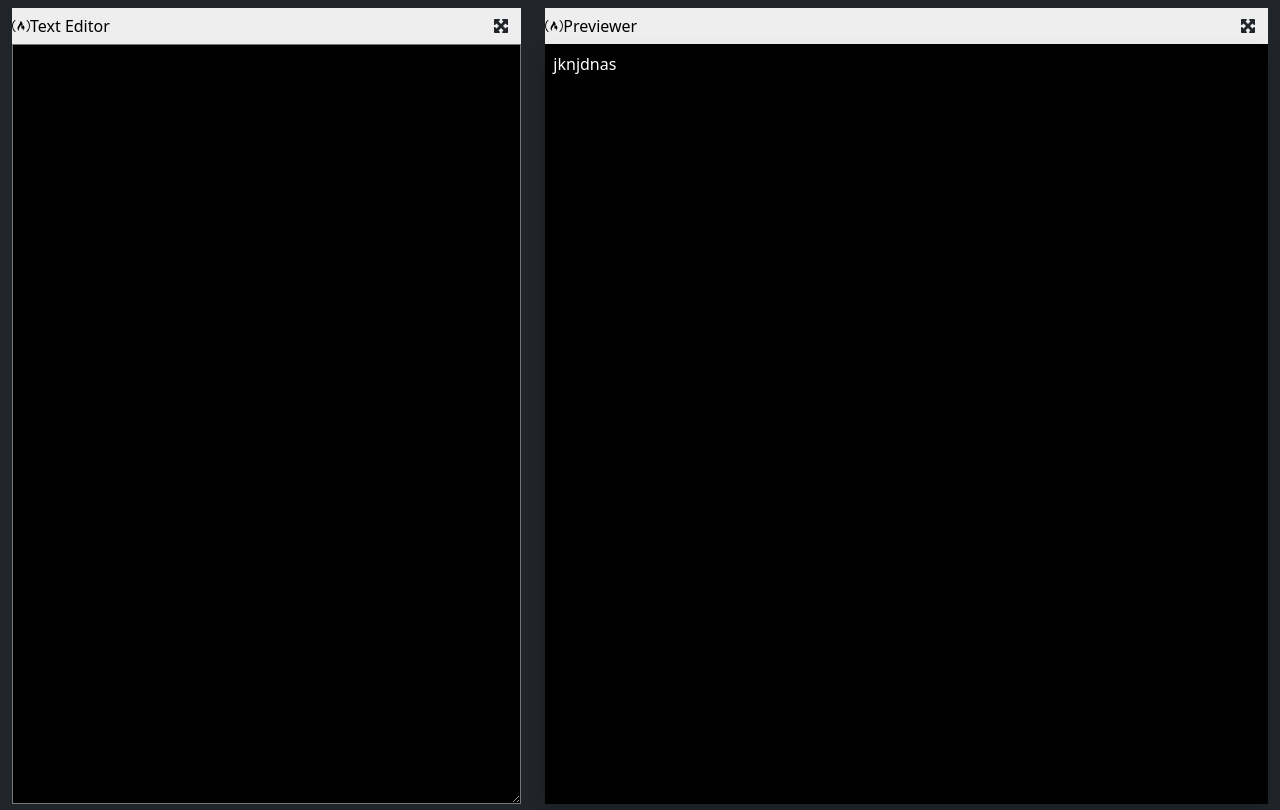
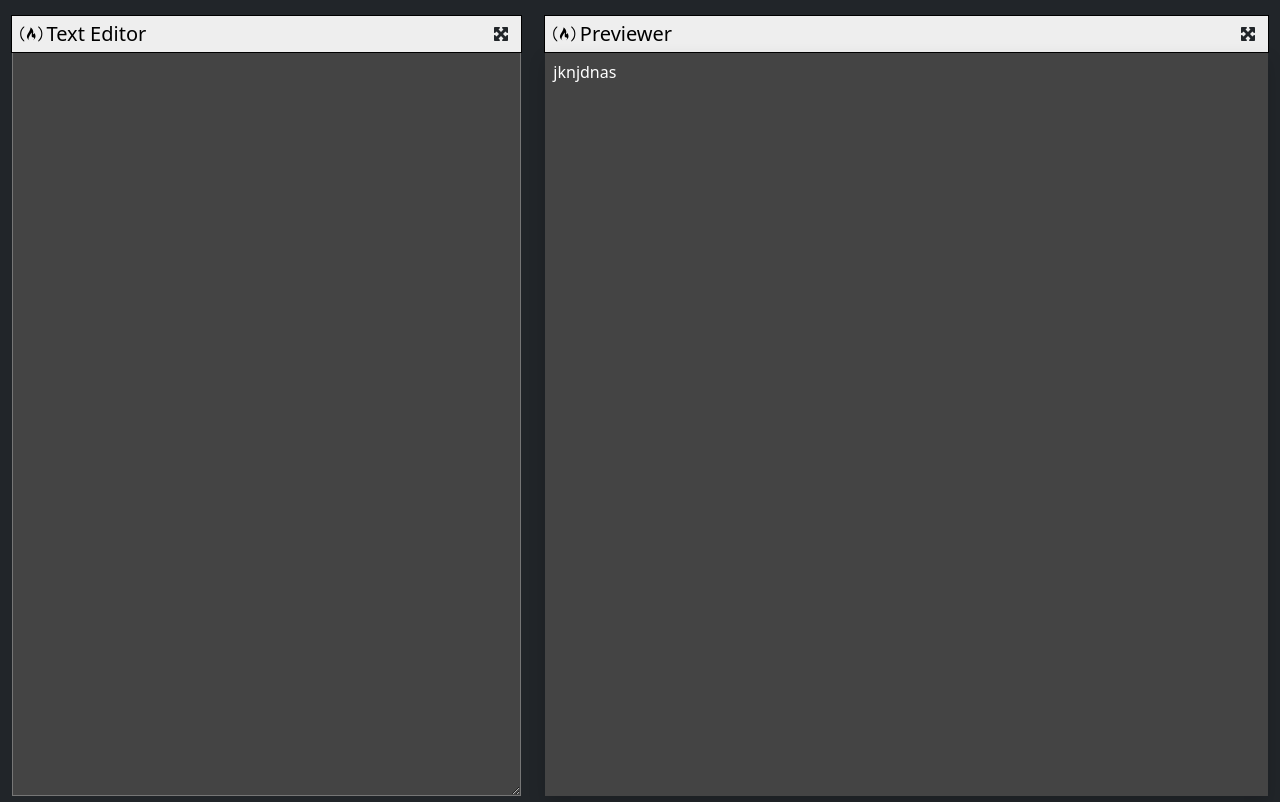
Before and after one commit to PabloPicas0/Markdown-Previewer, a React (Create React App) app: page / in a window 1280 px wide. Built offline with nearby package versions, Linux system fonts and the light colour scheme.

Commit message:
front done!

```diff
--- a/src/App.css
+++ b/src/App.css
@@ -5,15 +5,16 @@
 }
 
 .text-area {
-  background-color: black;
+  background-color: #444;
   color: white;
+  outline: none;
   width: 100%;
-  height: 95vh;
+  height: 93vh;
 }
 
 .text-preview {
-  height: 95vh;
-  background-color: black;
+  height: 93vh;
+  background-color: #444;
   color: white;
 }
 @media all and (max-width: 991px) {
@@ -21,13 +22,18 @@
     height: 200px;
   }
   .text-preview {
-    height: 350px;
+    height: 330px;
   }
 }
 
 .bg-belt {
   color: black;
   background-color: #eee;
+  outline: 1px solid black;
+}
+
+#belt-label {
+  font-size: 20px;
 }
 
 .btn-outline-dark {
--- a/src/App.js
+++ b/src/App.js
@@ -8,10 +8,10 @@ function App() {
   return (
     <div className="container-fluid bg-dark">
       <div className="min-vh-100 row">
-        <div className="col-lg-5 mt-2">
+        <div className="col-lg-5 mt-3">
           <Editor />
         </div>
-        <div className="col-lg-7 mt-2">
+        <div className="col-lg-7 mt-3">
           <Previewer />
         </div>
       </div>
--- a/src/editor.js
+++ b/src/editor.js
@@ -9,15 +9,15 @@ const editor = () => {
   return (
     <div>
       <div className="d-flex justify-content-between align-items-center bg-belt">
-        <div>
+        <div id="belt-label" className="ps-2">
           <FontAwesomeIcon icon={faFreeCodeCamp} />
-          <span>Text Editor</span>
+          <span className="ms-1">Text Editor</span>
         </div>
         <button type="button" className="btn btn-outline-dark">
           <FontAwesomeIcon icon={faMaximize} />
         </button>
       </div>
-      <textarea className="text-area" />
+      <textarea className="text-area overflow-auto" />
     </div>
   );
 };
--- a/src/previewer.js
+++ b/src/previewer.js
@@ -9,15 +9,15 @@ const previewer = () => {
   return (
     <div>
       <div className="d-flex justify-content-between align-items-center bg-belt">
-        <div>
+        <div id="belt-label" className="ps-2">
           <FontAwesomeIcon icon={faFreeCodeCamp} />
-          <span>Previewer</span>
+          <span className="ms-1">Previewer</span>
         </div>
         <button type="button" className="btn btn-outline-dark">
           <FontAwesomeIcon icon={faMaximize} />
         </button>
       </div>
-      <div className="text-preview shadow p-2">
+      <div className="text-preview shadow p-2 overflow-auto">
         <p>jknjdnas</p>
       </div>
     </div>
```
